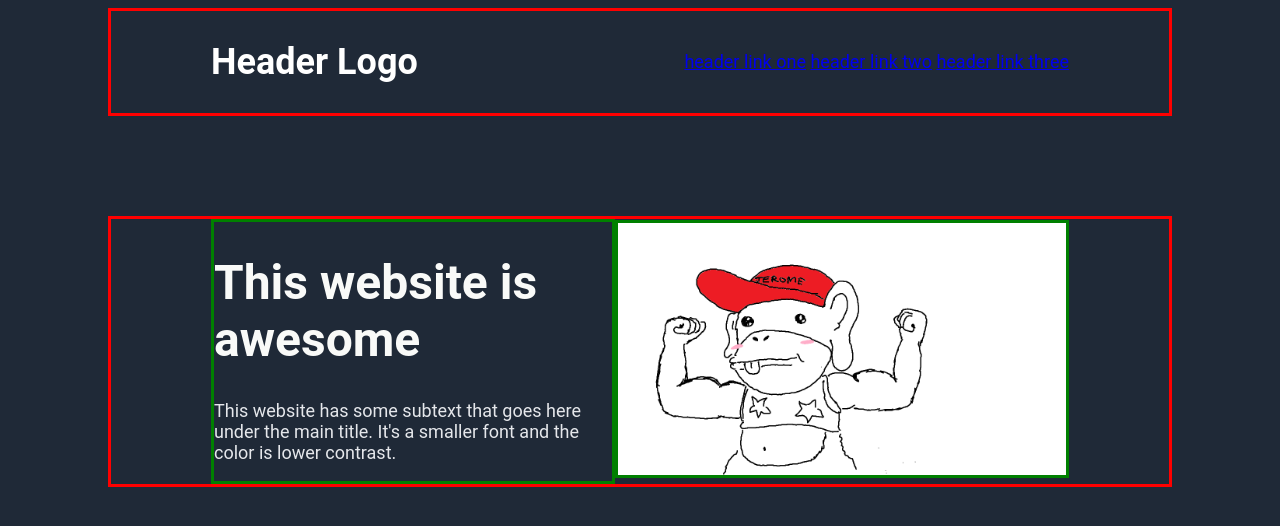
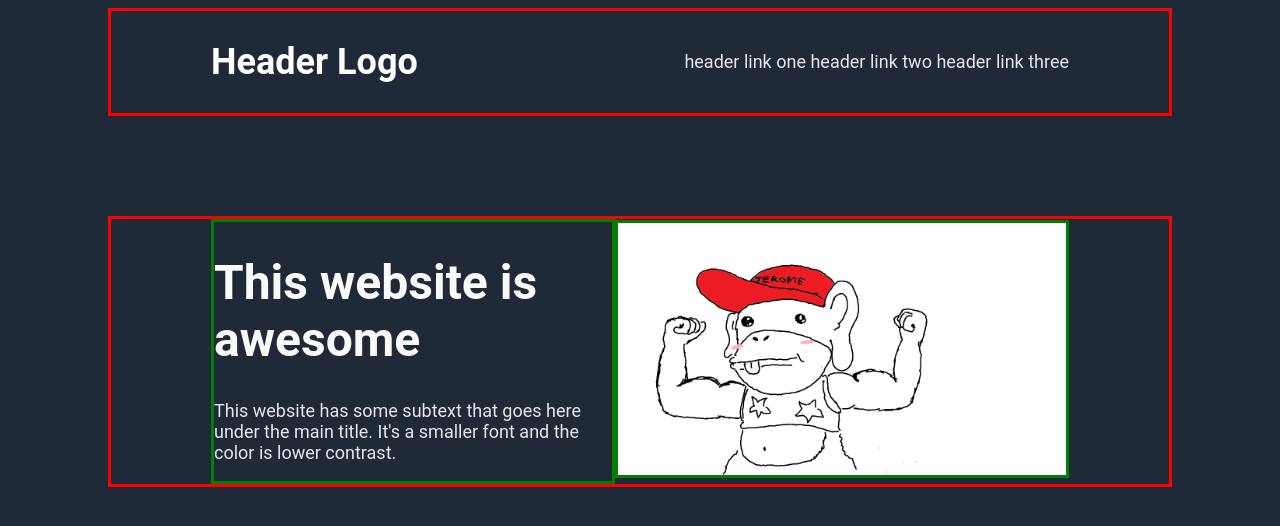
Before and after one commit to JLau1201/landing-page, a plain HTML site: page index.html in a window 1280 px wide. Drawn offline with Linux system fonts and the light colour scheme.

Commit message:
fix header color

```diff
--- a/index.html
+++ b/index.html
@@ -14,9 +14,9 @@
             <h2>Header Logo</h2>
         </div>
         <div class="flexbox-item header-links">
-            <a href="https://www.google.com">header link one</a>
-            <a href="https://www.google.com">header link two</a>
-            <a href="https://www.google.com">header link three</a>
+            <a class="links" href="">header link one</a>
+            <a class="links" href="">header link two</a>
+            <a class="links" href="">header link three</a>
         </div>
     </div>
 
--- a/style.css
+++ b/style.css
@@ -21,7 +21,16 @@ html {
 .header-links {
     margin-right: 100px;
     font-size: 18px;
-    text-decoration-color: #E5e7eb;
+}
+
+a:link {
+    text-decoration: none;
+    color: #e5e7eb;
+}
+
+a:visited {
+    text-decoration: none;
+    color: #e5e7eb;
 }
 
 .main-screen {
```
